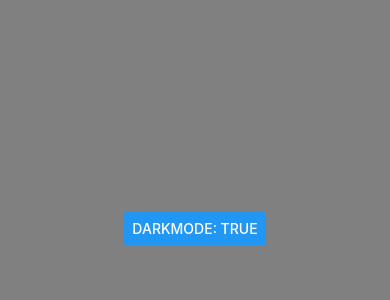
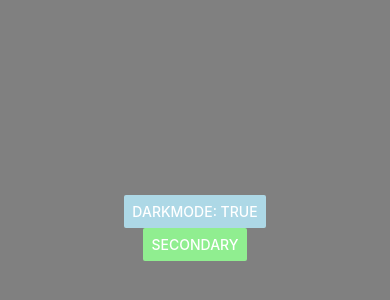
Before and after one commit to germanoid/spielwiese_react_native_2, a React Native app: screen / in a window 390 px wide. Shown: the part 194-494 px from the top of the page. Built offline with nearby package versions, Linux system fonts and the light colour scheme.

Commit message:
add primary and secondary button colors

```diff
--- a/App.js
+++ b/App.js
@@ -3,7 +3,13 @@ import React, { useState } from 'react';
 import { StyleSheet, Text, View, Button } from 'react-native';
 import deepmerge from 'deepmerge';
 
-const backgroundColor = 'ghostwhite';
+export function getPrimaryButtonColor(darkTheme){
+  return darkTheme ? 'lightblue' : 'blue';
+}
+
+export function getSecondaryButtonColor(darkTheme){
+  return darkTheme ? 'lightgreen' : 'green';
+}
 
 export default function App() {
   const [darkTheme, setDarkTheme] = useState(true);
@@ -12,8 +18,13 @@ export default function App() {
   return (
     <View style={styles.container}>
       <Button
+          color={getPrimaryButtonColor(darkTheme)}
           title={"Darkmode: " + darkTheme}
           onPress={() => setDarkTheme(!darkTheme)}
+      />
+      <Button
+          color={getSecondaryButtonColor(darkTheme)}
+          title={"Secondary"}
       />
       <StatusBar style="auto" />
     </View>
@@ -23,7 +34,6 @@ export default function App() {
 const baseStyleSheet = {
   container: {
     flex: 1,
-    backgroundColor: backgroundColor,
     alignItems: 'center',
     justifyContent: 'center',
   },
@@ -31,14 +41,14 @@ const baseStyleSheet = {
 
 const lightStyleSheet = {
   container: {
-    backgroundColor: backgroundColor
-  },
+    backgroundColor: 'ghostwhite'
+  }
 };
 
 const darkStyleSheet = {
   container: {
     backgroundColor: "grey"
-  },
+  }
 };
 
 export function getStyleSheet(useDarkTheme){
```
